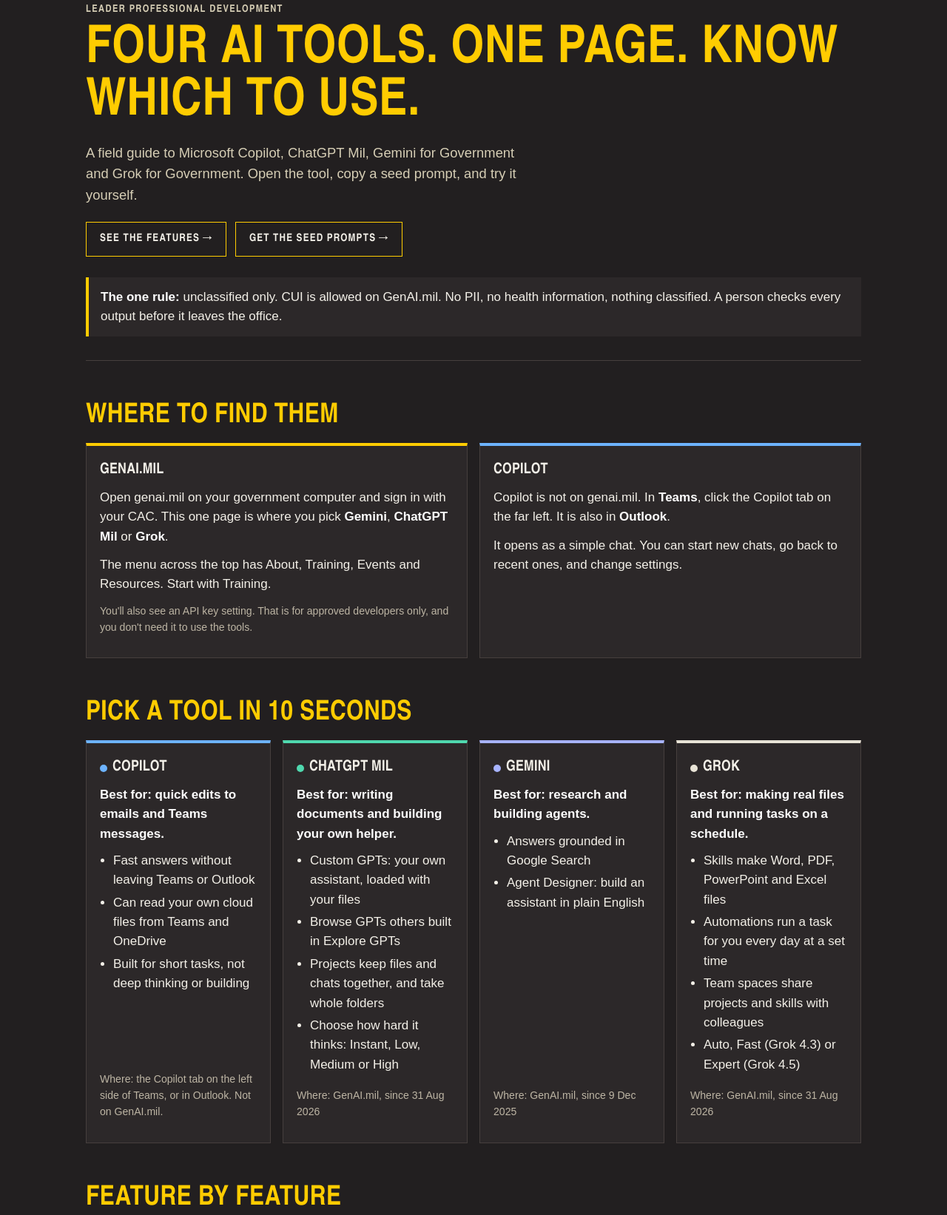
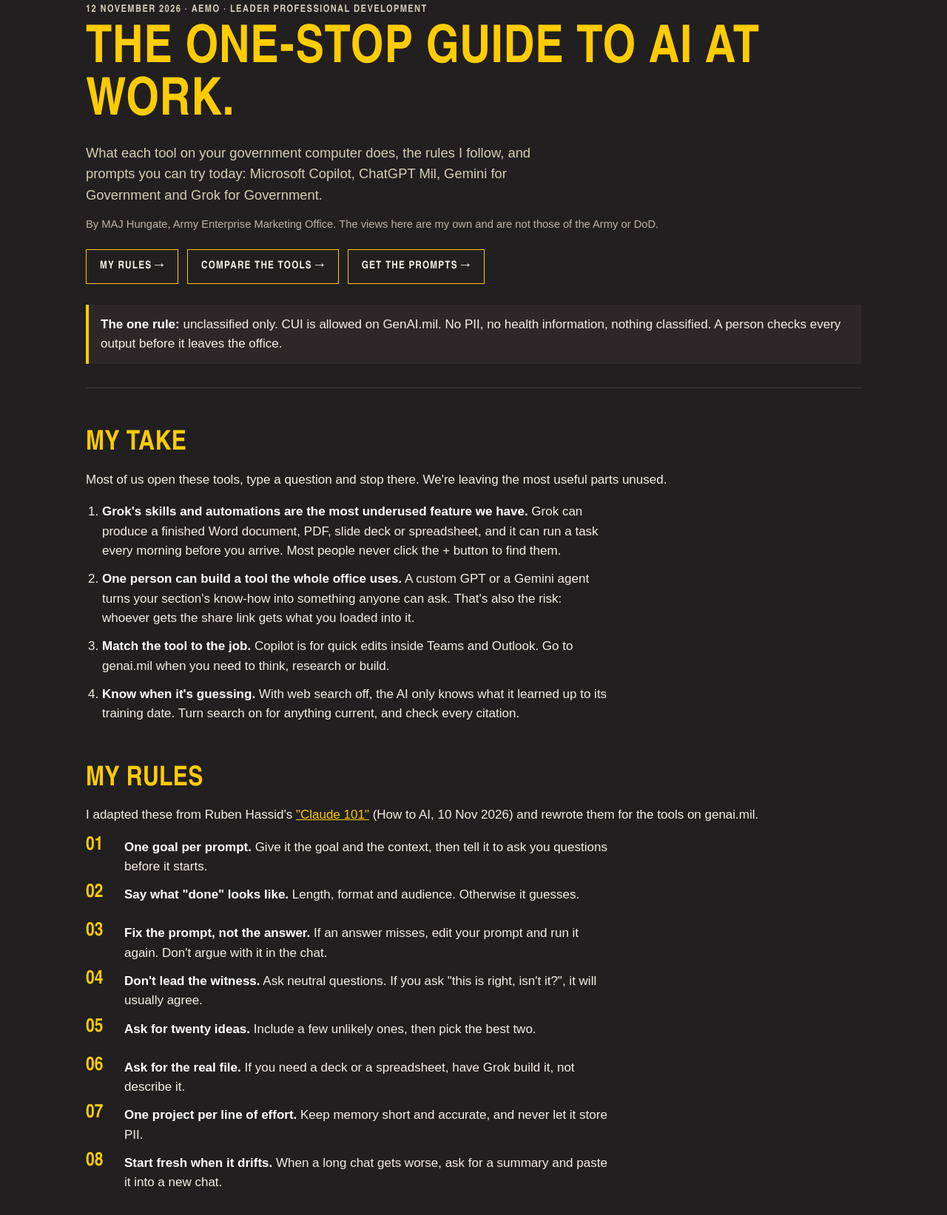
Before and after one commit to chesterhungate-ui/genai-mil-field-guide, a plain HTML site: page index.html in a window 1280 px wide. Shown: the part 96-1739 px from the top of the page at 74% size. Drawn offline with Linux system fonts and the light colour scheme.

Commit message:
Add byline, date line, My take and My rules; new headline
Co-Authored-By: Claude Opus 5.5 <noreply@anthropic.com>

```diff
--- a/index.html
+++ b/index.html
@@ -51,6 +51,15 @@
   p { margin: 0 0 12px; }
   b { color: #fff; }
   .lede { font-size: 1.15rem; color: var(--tan); max-width: 60ch; }
+  .byline { color: var(--muted); font-size: 0.92rem; margin-top: 14px; }
+  ol.take, ol.rules { max-width: 75ch; }
+  ol.take li, ol.rules li { margin-bottom: 12px; }
+  ol.rules { counter-reset: r; list-style: none; padding-left: 0; }
+  ol.rules li { counter-increment: r; position: relative; padding-left: 52px; min-height: 40px; }
+  ol.rules li::before {
+    content: counter(r, decimal-leading-zero); position: absolute; left: 0; top: -2px;
+    font-family: var(--head); font-weight: 700; font-size: 1.6rem; color: var(--gold); line-height: 1;
+  }
   .actions { display: flex; flex-wrap: wrap; gap: 12px; margin-top: 22px; }
   .btn {
     display: inline-flex; align-items: center; gap: 10px; padding: 11px 18px;
@@ -136,11 +145,36 @@
 <main>
 
 <section class="hero">
-<span class="eyebrow">Leader professional development</span>
-<h1>Four AI tools. One page. Know which to use.</h1>
-<p class="lede">A field guide to Microsoft Copilot, ChatGPT Mil, Gemini for Government and Grok for Government. Open the tool, copy a seed prompt, and try it yourself.</p>
-<div class="actions"><a class="btn" href="#features">See the features &rarr;</a><a class="btn" href="#prompts">Get the seed prompts &rarr;</a></div>
+<span class="eyebrow">12 November 2026 &middot; AEMO &middot; Leader Professional Development</span>
+<h1>The one-stop guide to AI at work.</h1>
+<p class="lede">What each tool on your government computer does, the rules I follow, and prompts you can try today: Microsoft Copilot, ChatGPT Mil, Gemini for Government and Grok for Government.</p>
+<p class="byline">By MAJ Hungate, Army Enterprise Marketing Office. The views here are my own and are not those of the Army or DoD.</p>
+<div class="actions"><a class="btn" href="#rules">My rules &rarr;</a><a class="btn" href="#features">Compare the tools &rarr;</a><a class="btn" href="#prompts">Get the prompts &rarr;</a></div>
 <div class="rule"><b>The one rule:</b> unclassified only. CUI is allowed on GenAI.mil. No PII, no health information, nothing classified. A person checks every output before it leaves the office.</div>
+</section>
+
+<section>
+<h2 id="take">My take</h2>
+<p>Most of us open these tools, type a question and stop there. We're leaving the most useful parts unused.</p>
+<ol class="take">
+  <li><b>Grok's skills and automations are the most underused feature we have.</b> Grok can produce a finished Word document, PDF, slide deck or spreadsheet, and it can run a task every morning before you arrive. Most people never click the + button to find them.</li>
+  <li><b>One person can build a tool the whole office uses.</b> A custom GPT or a Gemini agent turns your section's know-how into something anyone can ask. That's also the risk: whoever gets the share link gets what you loaded into it.</li>
+  <li><b>Match the tool to the job.</b> Copilot is for quick edits inside Teams and Outlook. Go to genai.mil when you need to think, research or build.</li>
+  <li><b>Know when it's guessing.</b> With web search off, the AI only knows what it learned up to its training date. Turn search on for anything current, and check every citation.</li>
+</ol>
+
+<h2 id="rules">My rules</h2>
+<p>I adapted these from Ruben Hassid's <a href="https://ruben.substack.com/p/claude-101">"Claude 101"</a> (How to AI, 10 Nov 2026) and rewrote them for the tools on genai.mil.</p>
+<ol class="rules">
+  <li><b>One goal per prompt.</b> Give it the goal and the context, then tell it to ask you questions before it starts.</li>
+  <li><b>Say what "done" looks like.</b> Length, format and audience. Otherwise it guesses.</li>
+  <li><b>Fix the prompt, not the answer.</b> If an answer misses, edit your prompt and run it again. Don't argue with it in the chat.</li>
+  <li><b>Don't lead the witness.</b> Ask neutral questions. If you ask "this is right, isn't it?", it will usually agree.</li>
+  <li><b>Ask for twenty ideas.</b> Include a few unlikely ones, then pick the best two.</li>
+  <li><b>Ask for the real file.</b> If you need a deck or a spreadsheet, have Grok build it, not describe it.</li>
+  <li><b>One project per line of effort.</b> Keep memory short and accurate, and never let it store PII.</li>
+  <li><b>Start fresh when it drifts.</b> When a long chat gets worse, ask for a summary and paste it into a new chat.</li>
+</ol>
 </section>
 
 <h2>Where to find them</h2>
```
